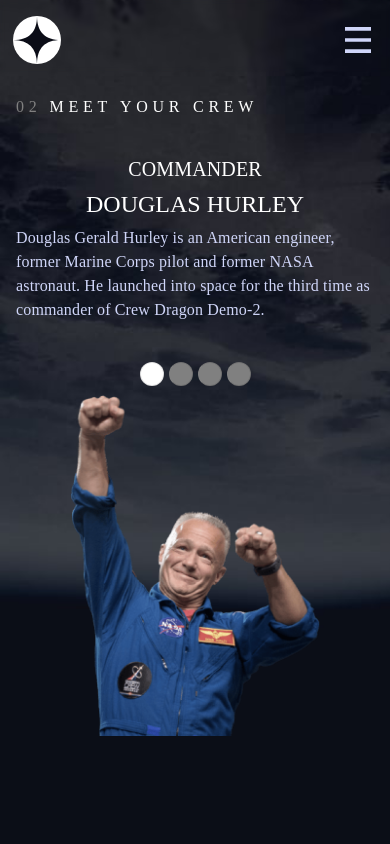
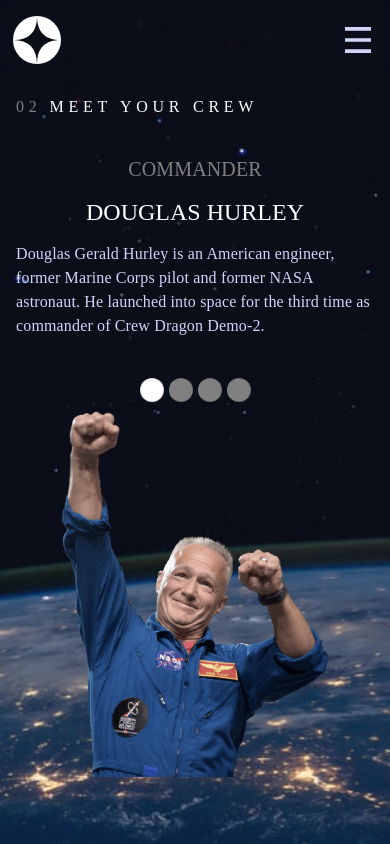
Before and after one commit to nikakarumidze/Space_Tourism, a React (Create React App) app: page /#/crew in a window 390 px wide. Built offline with nearby package versions, Linux system fonts and the light colour scheme.

Commit message:
small changes for mobile + background image change process via props

```diff
--- a/src/App.js
+++ b/src/App.js
@@ -6,12 +6,12 @@
 import { Box } from '@mui/material';
 import { ThemeProvider } from '@emotion/react';
 import { DefaultTheme } from './DefaultTheme';
-import { Route, Routes, useLocation } from 'react-router-dom';
+import { Route, Routes } from 'react-router-dom';
 import { images } from './Images';
+import { useState } from 'react';
 
 function App() {
-  let { pathname: location } = useLocation();
-  if (images[location] === undefined) location = '/';
+  const [pathname, setPathname] = useState('/');
 
   const styles = {
     main: {
@@ -26,16 +26,19 @@
         style={styles.main}
         sx={{
           backgroundImage: {
-            xs: `url(${images[location].xs})`,
-            sm: `url(${images[location].md})`,
-            md: `url(${images[location].lg})`,
+            xs: `url(${images[pathname].xs})`,
+            sm: `url(${images[pathname].md})`,
+            md: `url(${images[pathname].lg})`,
           },
         }}
       >
-        <Header />
+        <Header onURLChange={(path) => setPathname(path)} />
         <Box sx={{ mx: { xs: 2, md: 3, lg: 4 } }}>
           <Routes>
-            <Route path='/' element={<Main />} />
+            <Route
+              path='/'
+              element={<Main onURLChange={(path) => setPathname(path)} />}
+            />
             <Route path='/destination' element={<Destination />} />
             <Route path='/crew' element={<Crew />} />
             <Route path='/technology' element={<Technology />} />
--- a/src/components/Header.jsx
+++ b/src/components/Header.jsx
@@ -18,7 +18,7 @@
 import dropup from '../assets/shared/icon-close.svg';
 import { Link, useLocation } from 'react-router-dom';
 
-const Header = () => {
+const Header = (props) => {
   const [anchorEl, setAnchorEl] = useState(null);
   const location = useLocation();
   const open = Boolean(anchorEl);
@@ -27,7 +27,11 @@
   const linkData = ['/', '/destination', '/crew', '/technology'];
 
   const inputLarge = menuData.map((item, index) => (
-    <Link to={linkData[index]} key={item}>
+    <Link
+      to={linkData[index]}
+      key={item}
+      onClick={() => props.onURLChange(linkData[index])}
+    >
       <MenuItem
         selected={linkData[index] === location.pathname}
         onClick={() => setAnchorEl(null)}
@@ -61,7 +65,14 @@
     </Link>
   ));
   const inputSmall = menuData.map((item, index) => (
-    <Link to={linkData[index]} key={item} onClick={() => setAnchorEl(null)}>
+    <Link
+      to={linkData[index]}
+      key={item}
+      onClick={() => {
+        setAnchorEl(null);
+        props.onURLChange(linkData[index]);
+      }}
+    >
       <ListItem>
         <ListItemText>
           <Typography variant='caption' component='h3' sx={{ color: 'white' }}>
--- a/src/pages/Crew/MemberInfo.jsx
+++ b/src/pages/Crew/MemberInfo.jsx
@@ -40,10 +40,10 @@
             direction='column'
             sx={{ mb: 5 }}
           >
-            <Typography variant='h4' sx={{ mt: 5 }}>
+            <Typography variant='h4' sx={{ mt: 5, color: 'grey !important' }}>
               {props.position.toUpperCase()}
             </Typography>
-            <Typography variant='h3' sx={{ color: 'white', my: 1 }}>
+            <Typography variant='h3' sx={{ color: 'white', my: 2 }}>
               {props.name.toUpperCase()}
             </Typography>
             <Typography variant='body1' sx={{ color: 'secondary.main' }}>
@@ -66,7 +66,7 @@
             image={props.image}
             alt='Place for content image'
             sx={{
-              width: '70%',
+              width: '75%',
               objectFit: 'contain',
               overFlow: 'hidden',
             }}
--- a/src/pages/Destination/DestinationContent.jsx
+++ b/src/pages/Destination/DestinationContent.jsx
@@ -59,7 +59,13 @@
           display='flex'
           flexDirection='column'
           alignItems={{ xs: 'center', md: 'start' }}
-          sx={{ mx: { xs: '80px !important', md: '0 !important' } }}
+          sx={{
+            mx: {
+              xs: '30px !important',
+              sm: '50px !important',
+              md: '0 !important',
+            },
+          }}
         >
           <ToggleButtonGroup
             value={current}
--- a/src/pages/Main.jsx
+++ b/src/pages/Main.jsx
@@ -1,7 +1,7 @@
 import { Grid, Typography, Box } from '@mui/material';
 import { Link } from 'react-router-dom';
 
-const Main = () => {
+const Main = (props) => {
   return (
     <Grid
       container
@@ -33,7 +33,7 @@
           justifyContent: 'center',
         }}
       >
-        <Link to='/destination'>
+        <Link to='/destination' onClick={() => props.onURLChange('/destination')}>
           <Box
             sx={{
               width: 274,
@@ -46,11 +46,15 @@
               justifyContent: 'center',
               cursor: 'pointer',
               '&:hover': {
-                outline: '80px solid rgb(60, 60, 60)',
+                outline: { lg: '80px solid rgb(60, 60, 60)' },
               },
             }}
           >
-            <Typography variant='h5' component='h2'>
+            <Typography
+              variant='h5'
+              component='h2'
+              sx={{ color: 'black !important' }}
+            >
               EXPLORE
             </Typography>
           </Box>
```
